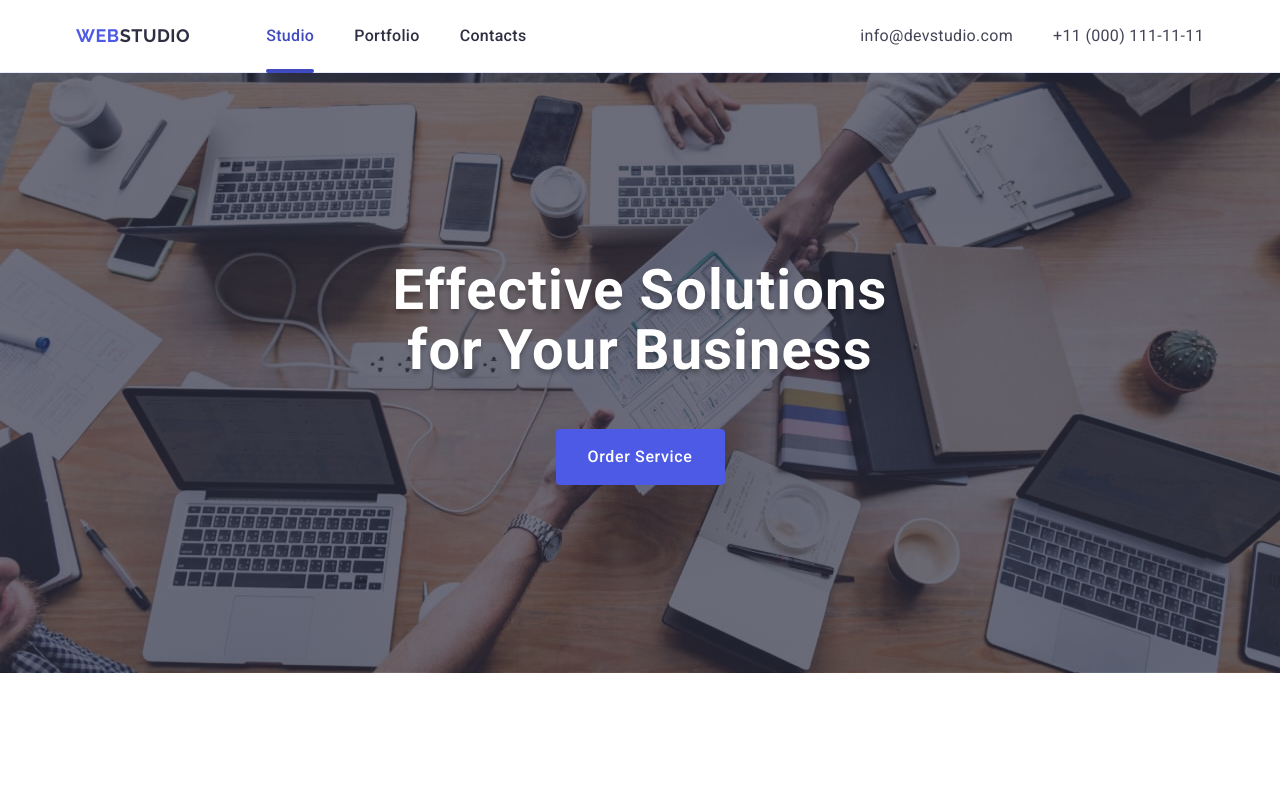
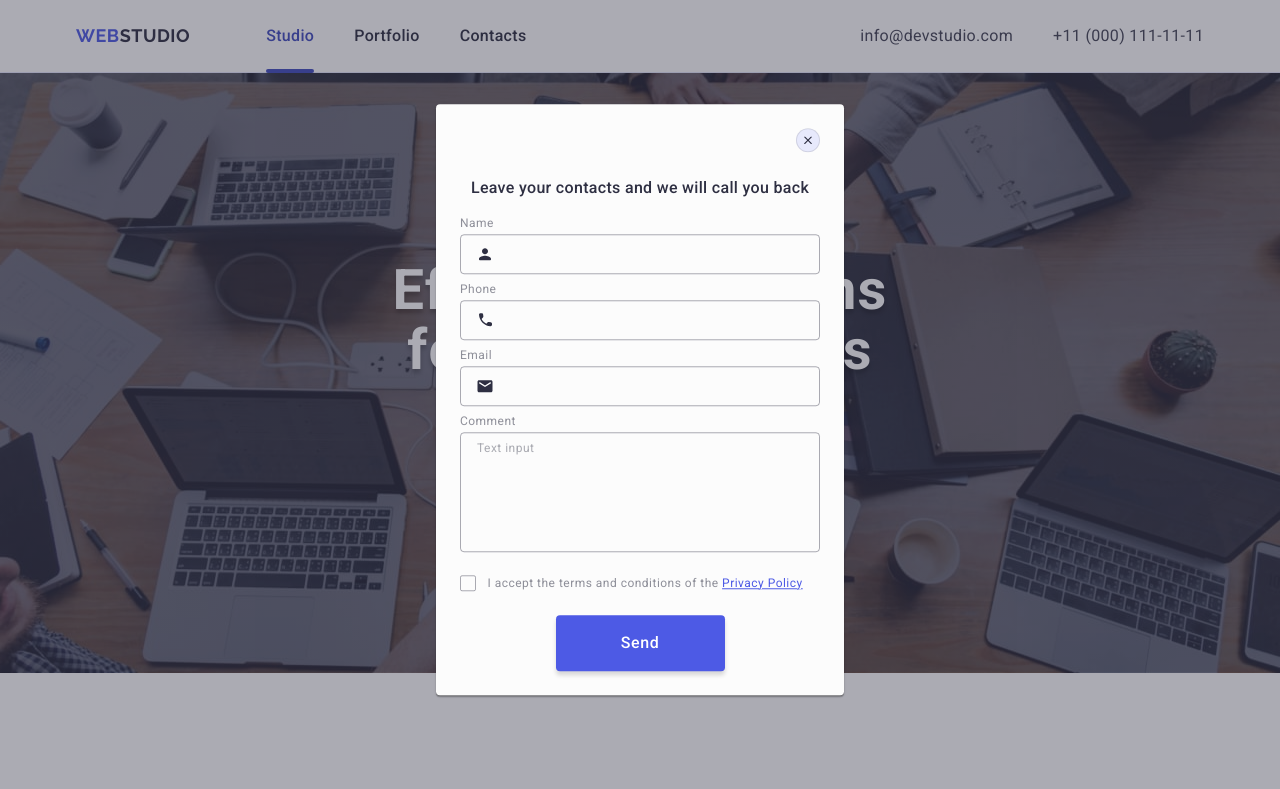
Before and after one commit to PalchukDmytro/goit-markup-hw-05, a plain HTML site: page index.html in a window 1280 px wide. Shown: the top 789 px of the page. Drawn offline with nearby package versions, Linux system fonts and the light colour scheme.

Commit message:
Change modal

```diff
--- a/css/styles.css
+++ b/css/styles.css
@@ -667,7 +667,9 @@ img {
         width: 408px;
         min-height: 584px;
         background-color: #fcfcfc;
-        box-shadow: 0px 4px 4px 0px rgba(0, 0, 0, 0.25);
+        box-shadow:0px 1px 1px rgba(0, 0, 0, 0.14),
+                0px 1px 3px rgba(0, 0, 0, 0.12),
+                0px 2px 1px rgba(0, 0, 0, 0.2);
         border-radius: 4px;
         padding: 72px 24px 24px;
         transition: transform 250ms cubic-bezier(0.4, 0, 0.2, 1);
@@ -681,12 +683,14 @@ img {
         line-height: 0;
         width: 24px;
         height: 24px;
+        fill: #2E2F42;
         background-color: #E7E9FC;
         border: 1px solid rgba(0, 0, 0, 0.10);
         border-radius: 50%;
         transition: background-color 250ms
                     cubic-bezier(0.4, 0, 0.2, 1),
-                    border 250ms cubic-bezier(0.4, 0, 0.2, 1);
+                    border 250ms cubic-bezier(0.4, 0, 0.2, 1),
+                    fill 250ms cubic-bezier(0.4, 0, 0.2, 1);
         display: flex;
         align-items: center;
         justify-content: center;
@@ -695,18 +699,19 @@ img {
 .modal-close-button:hover,
 .modal-close-button:focus {
         background-color: #404BBF;
+        fill: #ffffff;
         border:none;
 }
 
-.modal-close-icon {
+/*.modal-close-icon {
         fill: #2E2F42;
         transition:fill 250ms cubic-bezier(0.4, 0, 0.2, 1);
-}
+}*/
 
-.modal-close-icon:hover,
+/*.modal-close-icon:hover,
 .modal-close-icon:focus {
         fill: #ffffff;
-}
+}*/
 
 .title-modal {
         font-size: 16px;
@@ -818,7 +823,7 @@ img {
         border-radius:2px;
         cursor:pointer;
         margin-right: 8px;
-        fiil: transparent;
+        fill: transparent;
         transition: background-color 250ms cubic-bezier(0.4, 0, 0.2, 1), border 250ms cubic-bezier(0.4, 0, 0.2, 1), fill 250ms cubic-bezier(0.4, 0, 0.2, 1);
 }
 
@@ -859,7 +864,7 @@ img {
 
 .modal-submit-button {
         display: block;
-        min-width: 159px;
+        min-width: 169px;
         height: 56px;
         margin-left:auto;
         margin-right:auto;
--- a/index.html
+++ b/index.html
@@ -629,7 +629,7 @@
     </footer>
 
     <!--Backdrop Modal-->
-    <div class="backdrop">
+    <div class="backdrop is-open">
       <div class="modal">
         <button class="modal-close-button" type="button">
           <svg
```
